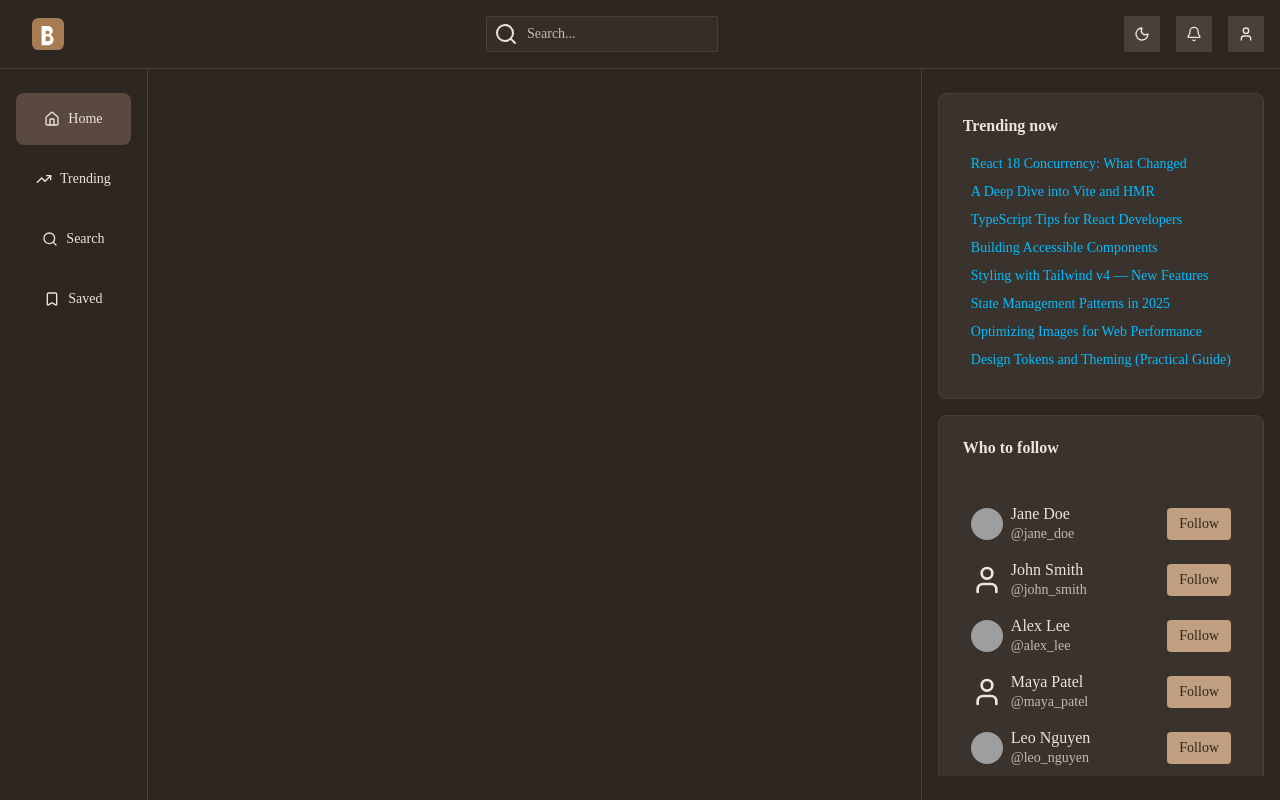
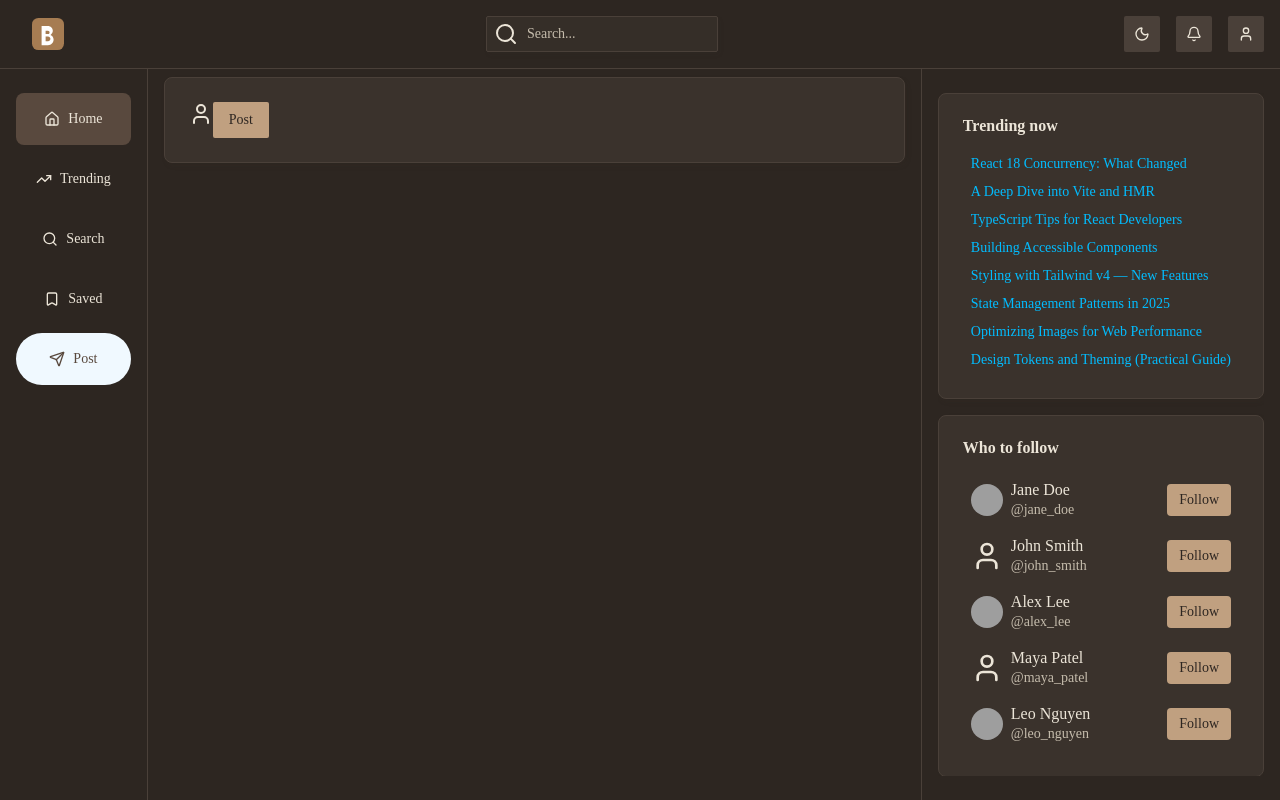
Before and after one commit to owaish3301/blog, a React (Vite) app: page /home in a window 1280 px wide. Built offline with nearby package versions, Linux system fonts and the light colour scheme; grey boxes are pictures that could not be loaded.

Commit message:
feat: enhance tab functionality and add New Post component

```diff
--- a/package.json
+++ b/package.json
@@ -4,7 +4,7 @@
   "version": "0.0.0",
   "type": "module",
   "scripts": {
-    "dev": "vite",
+    "dev": "vite --host",
     "build": "tsc -b && vite build",
     "lint": "eslint .",
     "preview": "vite preview"
--- a/src/Constants/tabs.ts
+++ b/src/Constants/tabs.ts
@@ -2,6 +2,7 @@ import {
   BookmarkIcon,
   HomeIcon,
   SearchIcon,
+  SendIcon,
   TrendingUpIcon,
 } from "lucide-react";
 
@@ -28,4 +29,11 @@ export const tabItems: TabItemsTypes[] = [
     icon: BookmarkIcon,
     isActive: false,
   },
+  {
+    name: "Post",
+    icon: SendIcon,
+    isActive: false,
+    customStyle: `bg-slate-600 dark:bg-sky-50 rounded-full`,
+    isDesktopOnly: true,
+  },
 ];
--- a/src/Constants/tabsType.ts
+++ b/src/Constants/tabsType.ts
@@ -4,4 +4,6 @@ export interface TabItemsTypes {
   name: string;
   icon: LucideIcon;
   isActive?: boolean;
+  customStyle?: string,
+  isDesktopOnly?: boolean
 }
--- a/src/components/homeLayout/BottomTabs.tsx
+++ b/src/components/homeLayout/BottomTabs.tsx
@@ -9,7 +9,7 @@ export default function BottomTabs() {
             key={item.name}
             className={`px-3 py-2 rounded-lg grow ${
               item.isActive ? "bg-accent" : ""
-            }`}
+            } ${item.isDesktopOnly?"hidden" :""}`}
           >
             <Button variant="ghost" className="w-full">
               <item.icon className="m-auto" />
--- a/src/components/homeLayout/MainBody.tsx
+++ b/src/components/homeLayout/MainBody.tsx
@@ -1,5 +1,6 @@
 import { ScrollArea } from "../../components/ui/scroll-area";
 import { tabItems } from "../../Constants/tabs"
+import NewPost from "../homePageContent/NewPost";
 import TrendingNow from "../homePageContent/TrendingNow";
 import WhoToFollow from "../homePageContent/WhoToFollow";
 import { Button } from "../ui/button";
@@ -14,11 +15,14 @@ export default function MainBody () {
           {tabItems.map((item) => (
             <li key={item.name}>
               <div
-                className={`flex rounded-xl gap-4 p-2 ${
+                className={`flex gap-4 p-2 ${
                   item.isActive ? "bg-accent" : ""
-                }`}
+                } ${item.customStyle ? item.customStyle : "rounded-xl"}`}
               >
-                <Button variant="ghost" className="w-full">
+                <Button
+                  variant="ghost"
+                  className={`w-full ${item.isDesktopOnly ? "hover:bg-slate-600 dark:hover:bg-sky-50 text-white dark:text-accent hover:text-white" : ""}`}
+                >
                   <item.icon /> {item.name}
                 </Button>
               </div>
@@ -29,6 +33,7 @@ export default function MainBody () {
       </aside>
 
       <main className="h-full w-full px-4 py-2 overflow-y-auto">
+        <NewPost />
         <div className="md:hidden pb-[100px]">
           <WhoToFollow />
         </div>
--- /dev/null
+++ b/src/components/homePageContent/NewPost.tsx
@@ -0,0 +1,26 @@
+import { UserIcon } from "lucide-react";
+import { Card, CardContent, CardHeader, CardTitle } from "../ui/card";
+import { Button } from "../ui/button";
+
+export default function NewPost() {
+  return (
+    <Card>
+        <CardHeader className="sr-only">
+            <CardTitle>New post</CardTitle>
+        </CardHeader>
+        <CardContent className="flex">
+            <div>
+                <UserIcon />
+            </div>
+            <div>
+                <div>
+
+                </div>
+                <div>
+                    <Button>Post</Button>
+                </div>
+            </div>
+        </CardContent>
+    </Card>
+  )
+}
--- a/src/components/homePageContent/WhoToFollow.tsx
+++ b/src/components/homePageContent/WhoToFollow.tsx
@@ -27,7 +27,7 @@ export default function WhoToFollow() {
       <CardHeader>
         <CardTitle>Who to follow</CardTitle>
       </CardHeader>
-      <CardContent className="p-0 md:p-6">
+      <CardContent className="">
         {/* Mobile: Horizontal scroll */}
         <div className="md:hidden overflow-x-auto scrollbar-hide">
           <ul className="flex gap-3 px-4 pb-4 w-max">
```
